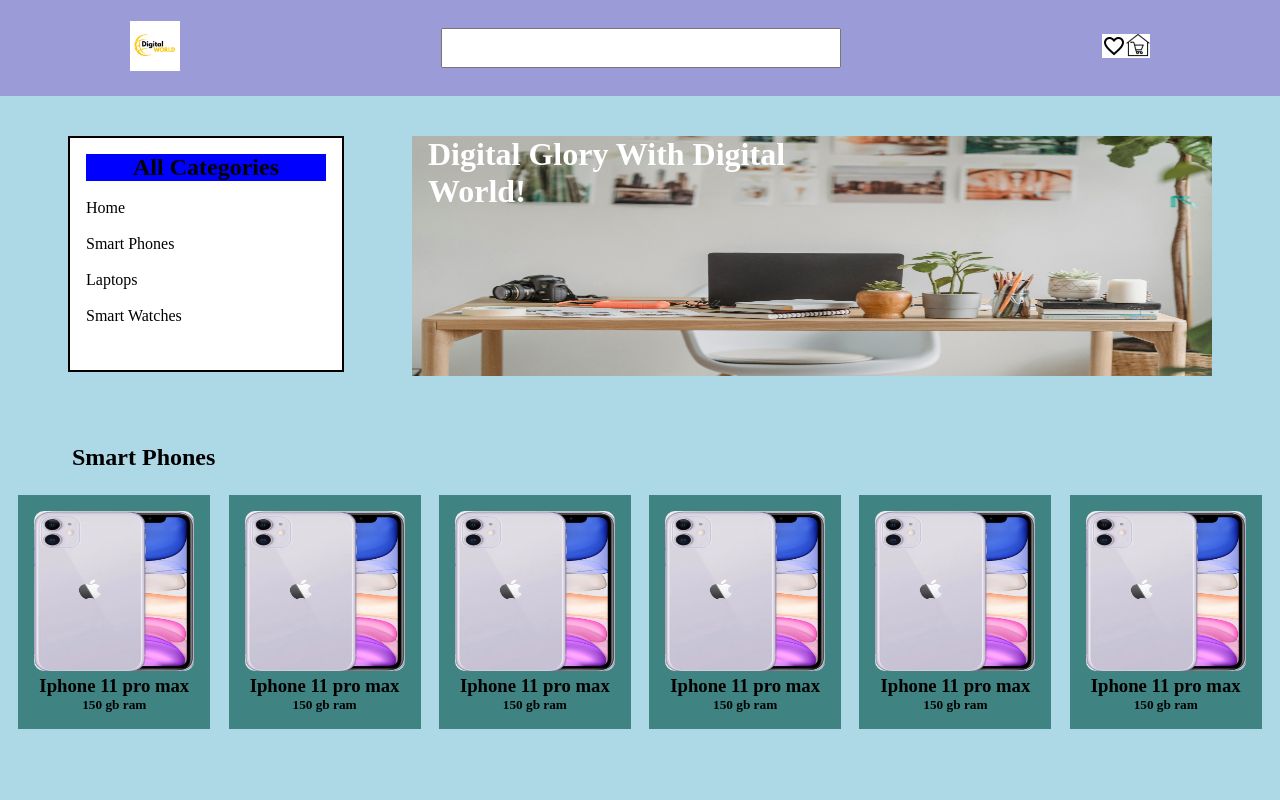
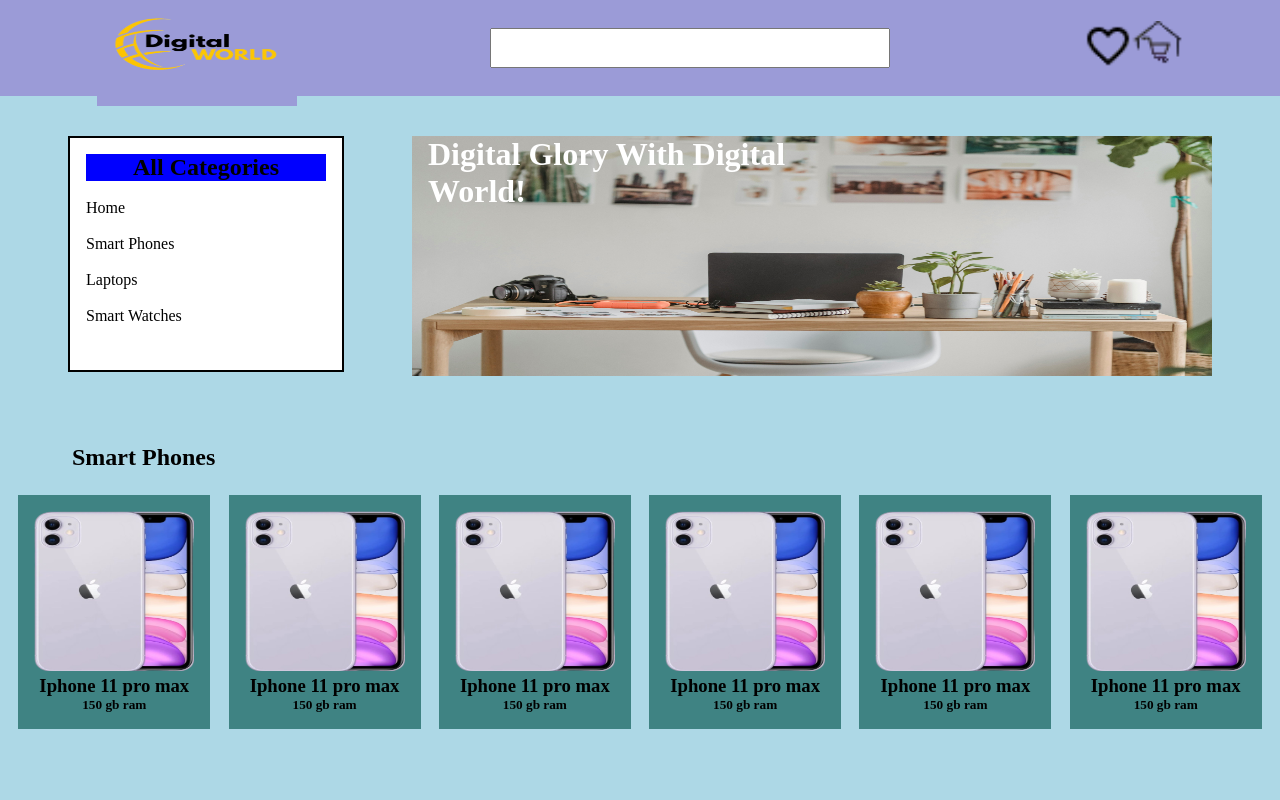
Before and after one commit to Faisal-akra/Task_05_, a plain HTML site: page index.html in a window 1280 px wide. Shown: the top 800 px of the page. Drawn offline with Linux system fonts and the light colour scheme.

Commit message:
complete

```diff
--- a/index.html
+++ b/index.html
@@ -12,13 +12,13 @@
 <div class="header">
 
     <div>
-        <img id="digital-world-logo" src="./digital-world-logo.png" alt="" height="50vh">
+        <img id="digital-world-logo" src="./digital-world-logo-removebg-preview.png" alt="" height="120vh" width="200vh">
     </div>
     <div>
         <input id="serh" type="search" >
     </div>
     <div>
-        <img src="./heart.png" alt="">
+        <img src="./heart-removebg-preview.png" alt="" width="100vh">
     </div>
 
 </div>
@@ -49,40 +49,45 @@
 <div class="smart_phones">
 
 <div id="phone_logo">
-    <img src="./phone.png" alt="">
+    <img src="./phone-removebg-preview.png"alt="">
     <h3>Iphone 11 pro max</h3>
     <h5>150 gb ram</h5>
 </div>
 
 <div id="phone_logo">
-    <img src="./phone.png" alt="">
+    <img src="./phone-removebg-preview.png"alt="">
+
     <h3>Iphone 11 pro max</h3>
     <h5>150 gb ram</h5>
 </div>
 
 <div id="phone_logo">
-    <img src="./phone.png" alt="">
+    <img src="./phone-removebg-preview.png"alt="">
+
     <h3>Iphone 11 pro max</h3>
     <h5>150 gb ram</h5>
 </div>
 
 
 <div id="phone_logo">
-    <img src="./phone.png" alt="">
+    <img src="./phone-removebg-preview.png"alt="">
+
     <h3>Iphone 11 pro max</h3>
     <h5>150 gb ram</h5>
 </div>
 
 
 <div id="phone_logo">
-    <img src="./phone.png" alt="">
+    <img src="./phone-removebg-preview.png"alt="">
+
     <h3>Iphone 11 pro max</h3>
     <h5>150 gb ram</h5>
 </div>
 
 
 <div id="phone_logo">
-    <img src="./phone.png" alt="">
+    <img src="./phone-removebg-preview.png"alt="">
+
     <h3>Iphone 11 pro max</h3>
     <h5>150 gb ram</h5>
 </div>
@@ -176,8 +181,9 @@
     <div><img src="./facbook.png.png" alt=""></div>
     <div><img src="./email.png.png" alt=""></div>
     <div><img src="instagram.png.png" alt=""></div><br><br>
-    <h3>All Right Reserved</h3>
 </div>
+<!-- <h3 id="fh">All Right Reserved</h3> -->
+
 
 </body>
 </html>
--- a/style.css
+++ b/style.css
@@ -15,6 +15,7 @@ body{
     align-items: center;
     z-index: auto;
     position: sticky;
+    width: 100%;
 }
 
 #serh{
@@ -197,5 +198,20 @@ body{
     padding-top: 10vh;
     display: flex;
     justify-content: center;
-    background-color: pink;
+    background-color: rgb(38, 94, 112);
+    height: 5vh;
+    text-align: center;
+
    }
+
+
+   .footermain img{
+    display: inline-block;
+    margin-bottom: 10vh;
+
+   }
+
+   /* #fh{
+    margin-top: 5vh;
+    margin-right: 50vh;
+   } */
```
Also changed, not shown: digital-world-logo-removebg-preview.png (added), digital-world-logo.png (deleted), heart-removebg-preview.png (added), heart.png (deleted), phone-removebg-preview.png (added), phone.png (deleted).
